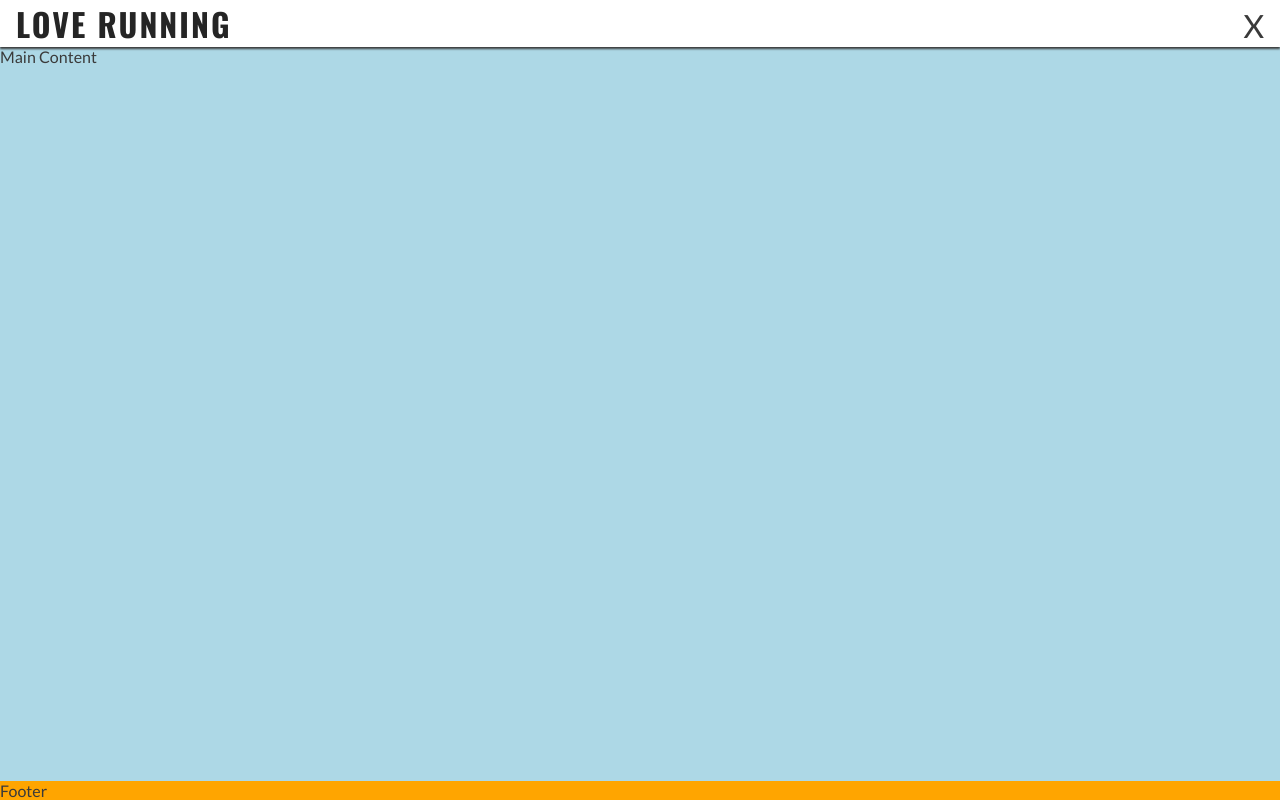
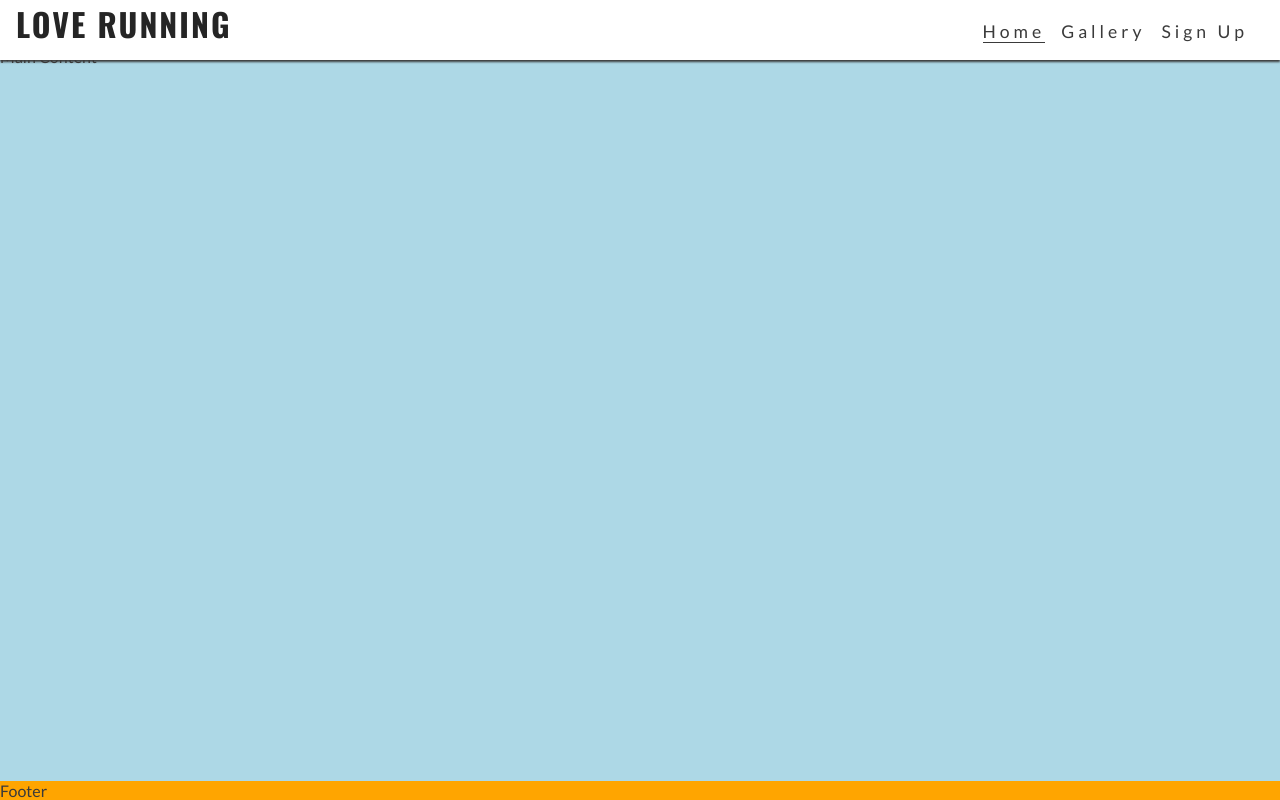
Before and after one commit to andreasawenlof/love-running, a plain HTML site: page index.html in a window 1280 px wide. Drawn offline with nearby package versions, Linux system fonts and the light colour scheme.

Commit message:
Display navbar items, hide toggle label for devices abover 760px

```diff
--- a/assets/css/style.css
+++ b/assets/css/style.css
@@ -17,6 +17,7 @@ body {
     color: #3a3a3a;
     font-family: "Lato", sans-serif;
 }
+
 /* Header */
 header {
     background-color: #fff;
@@ -84,7 +85,7 @@ nav {
 /* Main Content */
 main {
     background-color: lightblue;
-    /* Make main element take up any surppolus psace to push footer down */
+    /* Make main element take up any surpplus psace to push footer down */
     flex: 1 0 auto;
     margin-top: 47px;
 }
@@ -93,3 +94,31 @@ main {
 footer {
     background-color: orange;
 }
+
+/* Media query: tablets and larger (768px and up) */
+@media screen and (min-width: 768px) {
+
+    /* Header */
+    nav {
+        display: block;
+        position: relative;
+        box-shadow: none;
+        width: fit-content;
+        padding-right: 1rem;
+    }
+
+    #menu {
+        display: flex;
+    }
+
+    #menu > li {
+        padding-left: 1rem;
+    }
+
+    .nav-toggle-label {
+        display: none;
+    }
+
+
+
+}
```
